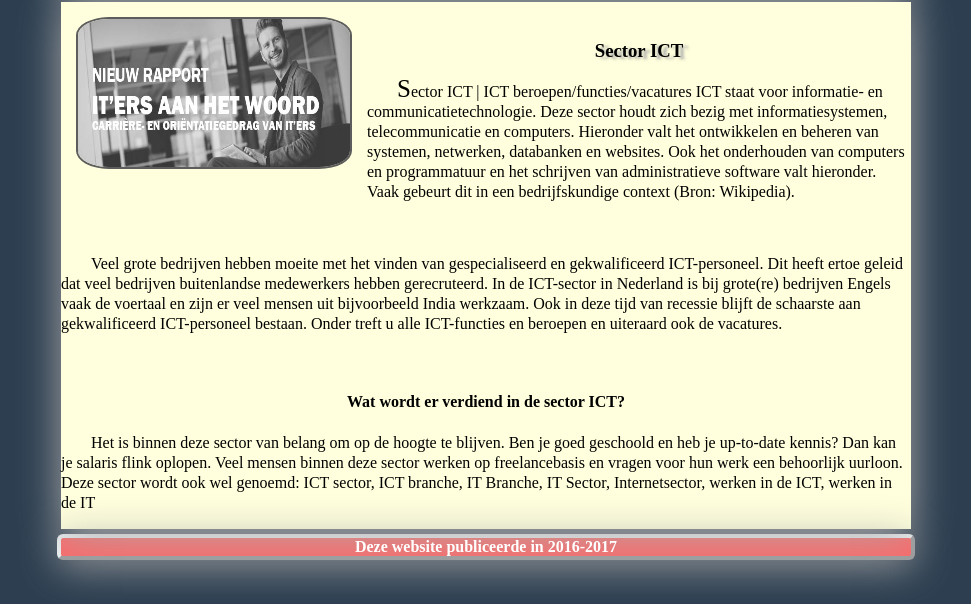
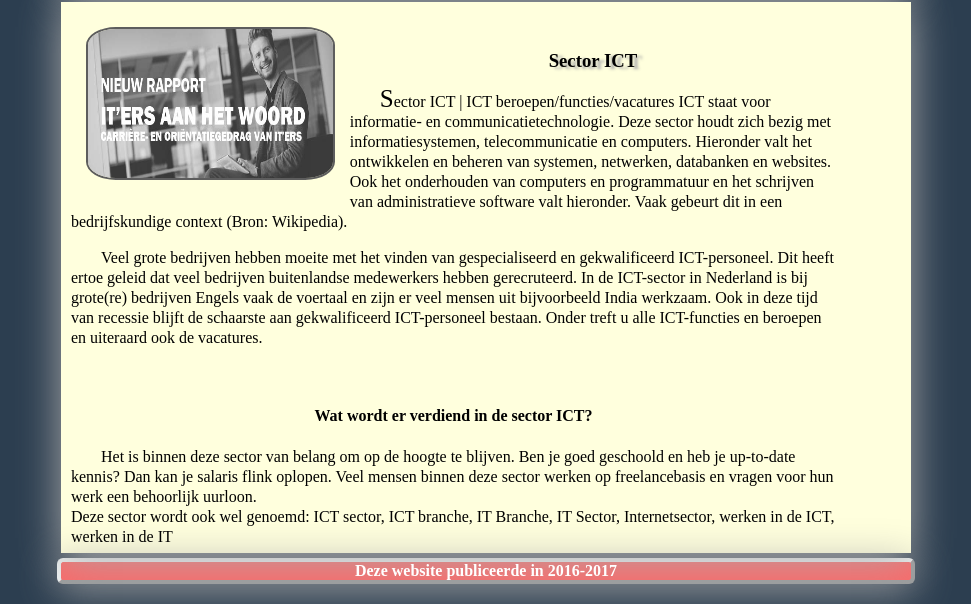
Before and after one commit to Darkashli/bio, a plain HTML site: page beroep.html in a window 1280 px wide. Shown: the part 196-800 px from the top of the page, without its empty margins (154-1125 px from the left). Drawn offline with Linux system fonts and the light colour scheme.

Commit message:
no message

```diff
--- a/beroep.html
+++ b/beroep.html
@@ -26,7 +26,7 @@
                 <img class="ict" src="img/beroep.jpg" width="32%" height="28%" alt="Beroep"/><br>
                 <h3>Sector ICT</h3>
                 <p><span>S</span>ector ICT | ICT beroepen/functies/vacatures
-                ICT staat voor informatie- en communicatietechnologie. Deze sector houdt zich bezig met informatiesystemen, telecommunicatie en computers. Hieronder valt het ontwikkelen en beheren van systemen, netwerken, databanken en websites. Ook het onderhouden van computers en programmatuur en het schrijven van administratieve software valt hieronder. Vaak gebeurt dit in een bedrijfskundige context (Bron: Wikipedia).</p><br>
+                ICT staat voor informatie- en communicatietechnologie. Deze sector houdt zich bezig met informatiesystemen, telecommunicatie en computers. Hieronder valt het ontwikkelen en beheren van systemen, netwerken, databanken en websites. Ook het onderhouden van computers en programmatuur en het schrijven van administratieve software valt hieronder. Vaak gebeurt dit in een bedrijfskundige context (Bron: Wikipedia).</p>
 
                 <p>Veel grote bedrijven hebben moeite met het vinden van gespecialiseerd en gekwalificeerd ICT-personeel. Dit heeft ertoe geleid dat veel bedrijven buitenlandse medewerkers hebben gerecruteerd. In de ICT-sector in Nederland is bij grote(re) bedrijven Engels vaak de voertaal en zijn er veel mensen uit bijvoorbeeld India werkzaam. Ook in deze tijd van recessie blijft de schaarste aan gekwalificeerd ICT-personeel bestaan. Onder treft u alle ICT-functies en beroepen en uiteraard ook de vacatures.</p><br>
 
--- a/wie-ben-ik-2.css
+++ b/wie-ben-ik-2.css
@@ -202,7 +202,8 @@ div.Row2{
 
 	display:flex;
 	flex-direction: row;
-	width: 100%;
+	width: 90%;
+	padding: 10px;
 
 }
 
```
